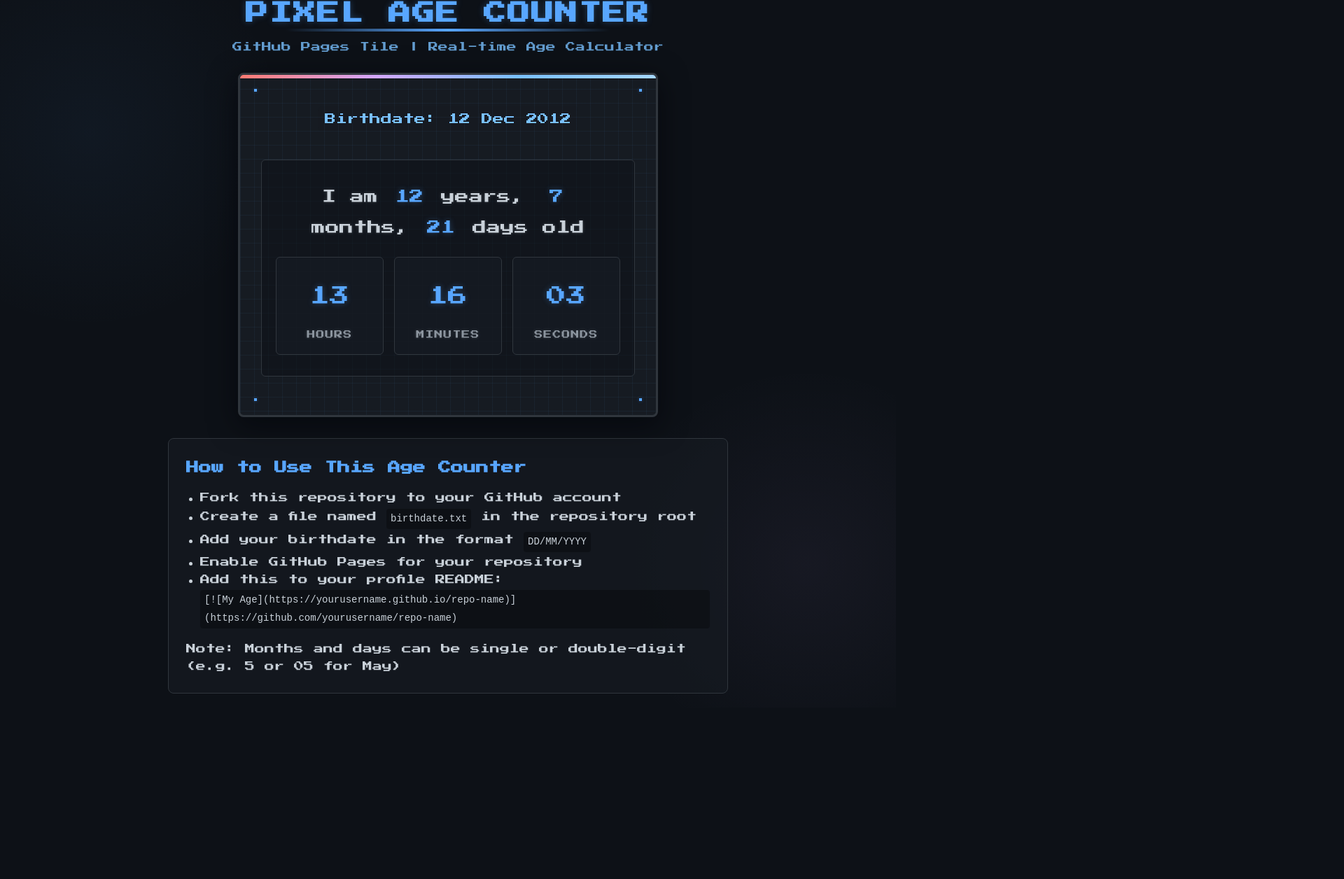
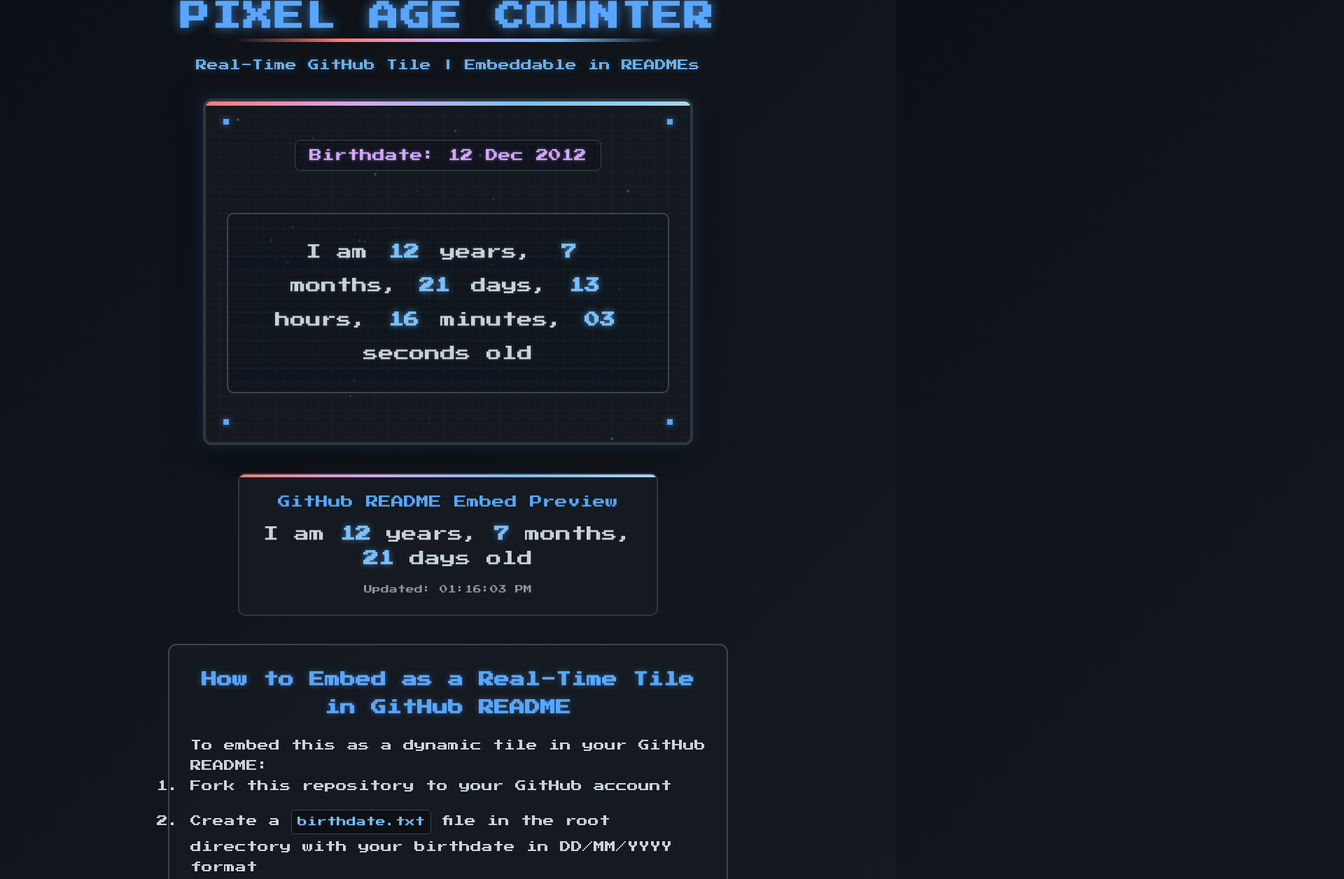
Before and after one commit to SameerAlSahab/Live-years-profile-tile, a plain HTML site: page index.html in a window 1280 px wide. Shown: the part 17-1273 px from the top of the page at 70% size, 1920 px wide, since content can reach past the window. Before the commit the page ends 1028 px from the top, so only its background shows below. Drawn offline with Linux system fonts and the light colour scheme.

Commit message:
merge Final changes

```diff
--- a/index.html
+++ b/index.html
@@ -3,19 +3,9 @@
 <head>
     <meta charset="UTF-8">
     <meta name="viewport" content="width=device-width, initial-scale=1.0">
-    <title>GitHub Pixel Age Counter</title>
+    <title>Lively Age Counter         @Sameer Al Sahab @2025</title>
     <link href="https://fonts.googleapis.com/css2?family=Press+Start+2P&display=swap" rel="stylesheet">
     <style>
-        :root {
-            --bg-color: #0d1117;
-            --card-bg: #161b22;
-            --text-color: #c9d1d9;
-            --highlight: #58a6ff;
-            --border-color: #30363d;
-            --pixel-size: 4px;
-            --glow-color: rgba(88, 166, 255, 0.3);
-        }
-
         * {
             margin: 0;
             padding: 0;
@@ -27,13 +17,11 @@
             justify-content: center;
             align-items: center;
             min-height: 100vh;
-            background-color: var(--bg-color);
+            background: linear-gradient(135deg, #0d1117, #161b22);
             font-family: 'Press Start 2P', system-ui, sans-serif;
-            color: var(--text-color);
+            color: #c9d1d9;
             padding: 20px;
-            background-image:
-                radial-gradient(circle at 10% 20%, rgba(88, 166, 255, 0.05) 0%, transparent 20%),
-                radial-gradient(circle at 90% 80%, rgba(210, 168, 255, 0.05) 0%, transparent 20%);
+            overflow-x: hidden;
         }
 
         .container {
@@ -43,16 +31,17 @@
         }
 
         .header {
-            margin-bottom: 30px;
+            margin-bottom: 40px;
             position: relative;
+            z-index: 10;
         }
 
         .title {
-            font-size: 32px;
-            color: var(--highlight);
-            text-shadow: 0 0 10px var(--glow-color);
+            font-size: 42px;
+            color: #58a6ff;
+            text-shadow: 0 0 15px rgba(88, 166, 255, 0.7);
             margin-bottom: 15px;
-            letter-spacing: 2px;
+            letter-spacing: 3px;
             position: relative;
             display: inline-block;
         }
@@ -60,30 +49,34 @@
         .title::after {
             content: "";
             position: absolute;
-            bottom: -10px;
+            bottom: -15px;
             left: 10%;
             width: 80%;
-            height: 4px;
-            background: linear-gradient(90deg, transparent, var(--highlight), transparent);
+            height: 5px;
+            background: linear-gradient(90deg, transparent, #ff7b72, #d2a8ff, #79c0ff, transparent);
         }
 
         .subtitle {
-            font-size: 14px;
-            opacity: 0.8;
-            margin-top: 10px;
+            font-size: 16px;
+            opacity: 0.9;
+            margin-top: 25px;
             color: #79c0ff;
+            text-shadow: 0 0 8px rgba(121, 192, 255, 0.4);
         }
 
         .age-tile {
-            background-color: var(--card-bg);
-            border: 3px solid var(--border-color);
-            border-radius: 8px;
-            box-shadow: 0 10px 40px rgba(1, 4, 9, 0.6);
-            padding: 30px;
-            margin: 0 auto 30px;
+            background: rgba(22, 27, 34, 0.85);
+            border: 4px solid #30363d;
+            border-radius: 12px;
+            box-shadow:
+                0 0 30px rgba(88, 166, 255, 0.2),
+                0 10px 50px rgba(1, 4, 9, 0.8);
+            padding: 40px 30px;
+            margin: 0 auto 40px;
             position: relative;
             overflow: hidden;
-            max-width: 600px;
+            max-width: 700px;
+            backdrop-filter: blur(5px);
         }
 
         .age-tile::before {
@@ -92,56 +85,63 @@
             top: 0;
             left: 0;
             width: 100%;
-            height: 5px;
+            height: 6px;
             background: linear-gradient(90deg, #ff7b72, #d2a8ff, #79c0ff, #a5d6ff);
             z-index: 10;
         }
 
+        .birthdate-display {
+            font-size: 18px;
+            color: #d2a8ff;
+            margin: 15px 0 30px;
+            padding: 12px 20px;
+            background: rgba(13, 17, 23, 0.4);
+            border-radius: 8px;
+            display: inline-block;
+            border: 1px solid #3c444e;
+            text-shadow: 0 0 5px rgba(210, 168, 255, 0.4);
+        }
+
         .age-display {
-            font-size: 20px;
+            font-size: 22px;
             line-height: 2.2;
-            padding: 30px 20px;
-            background: rgba(13, 17, 23, 0.5);
-            border: 1px solid var(--border-color);
-            border-radius: 6px;
-            margin: 25px 0;
+            padding: 30px;
+            background: rgba(13, 17, 23, 0.3);
+            border: 2px solid #3c444e;
+            border-radius: 10px;
+            margin: 30px 0;
             position: relative;
             text-shadow: 0 0 5px rgba(201, 209, 217, 0.2);
+            background-image:
+                linear-gradient(rgba(88, 166, 255, 0.05) 1px, transparent 1px),
+                linear-gradient(90deg, rgba(88, 166, 255, 0.05) 1px, transparent 1px);
+            background-size: 20px 20px;
         }
 
         .age-value {
-            color: var(--highlight);
+            color: #79c0ff;
             display: inline-block;
-            min-width: 50px;
+            min-width: 60px;
             text-align: center;
-            text-shadow: 0 0 8px var(--glow-color);
+            text-shadow: 0 0 10px rgba(121, 192, 255, 0.6);
             position: relative;
             z-index: 2;
-        }
-
-        .birthdate-display {
-            font-size: 16px;
-            color: #79c0ff;
-            margin: 15px 0;
-            padding: 10px;
-            background: rgba(22, 27, 34, 0.7);
-            border-radius: 6px;
-            display: inline-block;
+            font-weight: bold;
         }
 
         .pixel-decoration {
             position: absolute;
-            width: var(--pixel-size);
-            height: var(--pixel-size);
-            background-color: var(--highlight);
-            box-shadow: 0 0 5px var(--glow-color);
+            width: 8px;
+            height: 8px;
+            background-color: #58a6ff;
+            box-shadow: 0 0 10px rgba(88, 166, 255, 0.7);
             z-index: 1;
         }
 
-        .pixel-top-left { top: 20px; left: 20px; }
-        .pixel-top-right { top: 20px; right: 20px; }
-        .pixel-bottom-left { bottom: 20px; left: 20px; }
-        .pixel-bottom-right { bottom: 20px; right: 20px; }
+        .pixel-top-left { top: 25px; left: 25px; }
+        .pixel-top-right { top: 25px; right: 25px; }
+        .pixel-bottom-left { bottom: 25px; left: 25px; }
+        .pixel-bottom-right { bottom: 25px; right: 25px; }
 
         .loading {
             animation: blink 1.5s infinite;
@@ -149,42 +149,53 @@
 
         .error {
             color: #ff7b72;
-            background: rgba(255, 123, 114, 0.1);
-            padding: 20px;
-            border-radius: 8px;
+            background: rgba(255, 123, 114, 0.15);
+            padding: 25px;
+            border-radius: 10px;
             margin: 30px 0;
-            font-size: 16px;
-            line-height: 1.6;
+            font-size: 18px;
+            line-height: 1.8;
+            border: 1px solid rgba(255, 123, 114, 0.3);
         }
 
         .instructions {
-            background: rgba(22, 27, 34, 0.7);
-            border: 1px solid var(--border-color);
-            border-radius: 8px;
-            padding: 25px;
-            margin-top: 30px;
-            font-size: 14px;
+            background: rgba(22, 27, 34, 0.8);
+            border: 2px solid #3c444e;
+            border-radius: 12px;
+            padding: 30px;
+            margin-top: 40px;
+            font-size: 16px;
             text-align: left;
             line-height: 1.8;
         }
 
         .instructions h3 {
-            color: var(--highlight);
-            margin-bottom: 15px;
-            font-size: 18px;
+            color: #58a6ff;
+            margin-bottom: 20px;
+            font-size: 22px;
+            text-align: center;
+            text-shadow: 0 0 8px rgba(88, 166, 255, 0.4);
         }
 
         .instructions code {
-            background: rgba(0, 0, 0, 0.3);
-            padding: 2px 6px;
-            border-radius: 4px;
+            background: rgba(0, 0, 0, 0.4);
+            padding: 4px 8px;
+            border-radius: 6px;
             display: inline-block;
-            margin: 2px 0;
+            margin: 4px 0;
+            font-family: 'Press Start 2P', monospace;
+            font-size: 14px;
+            color: #79c0ff;
+            border: 1px solid #3c444e;
         }
 
         .instructions ul {
-            padding-left: 20px;
-            margin: 15px 0;
+            padding-left: 30px;
+            margin: 20px 0;
+        }
+
+        .instructions li {
+            margin-bottom: 15px;
         }
 
         .pixel-grid {
@@ -200,32 +211,24 @@
             z-index: 0;
         }
 
-        .counter-grid {
-            display: grid;
-            grid-template-columns: repeat(3, 1fr);
-            gap: 15px;
-            margin-top: 20px;
+        .particles {
+            position: absolute;
+            top: 0;
+            left: 0;
+            width: 100%;
+            height: 100%;
+            pointer-events: none;
+            z-index: 0;
         }
 
-        .counter-cell {
-            background: rgba(22, 27, 34, 0.8);
-            border: 1px solid var(--border-color);
-            border-radius: 6px;
-            padding: 15px;
-        }
-
-        .counter-value {
-            font-size: 28px;
-            color: var(--highlight);
-            margin: 10px 0;
-            text-shadow: 0 0 8px var(--glow-color);
-        }
-
-        .counter-label {
-            font-size: 12px;
-            color: #8b949e;
-            text-transform: uppercase;
-            letter-spacing: 1px;
+        .particle {
+            position: absolute;
+            width: 3px;
+            height: 3px;
+            background: #79c0ff;
+            border-radius: 50%;
+            animation: float 10s infinite linear;
+            opacity: 0.3;
         }
 
         @keyframes blink {
@@ -234,42 +237,101 @@
             100% { opacity: 0.3; }
         }
 
+        @keyframes float {
+            0% { transform: translateY(0) translateX(0); opacity: 0; }
+            10% { opacity: 0.3; }
+            90% { opacity: 0.3; }
+            100% { transform: translateY(-100vh) translateX(20px); opacity: 0; }
+        }
+
+        .github-tile {
+            background: rgba(22, 27, 34, 0.9);
+            border: 2px solid #30363d;
+            border-radius: 10px;
+            padding: 30px;
+            margin: 30px auto;
+            max-width: 600px;
+            position: relative;
+            overflow: hidden;
+        }
+
+        .github-tile::before {
+            content: "";
+            position: absolute;
+            top: 0;
+            left: 0;
+            width: 100%;
+            height: 4px;
+            background: linear-gradient(90deg, #ff7b72, #d2a8ff, #79c0ff, #a5d6ff);
+            z-index: 10;
+        }
+
+        .tile-title {
+            font-size: 18px;
+            color: #58a6ff;
+            margin-bottom: 20px;
+            text-align: center;
+        }
+
+        .tile-content {
+            font-size: 22px;
+            color: #c9d1d9;
+            line-height: 1.6;
+        }
+
+        .tile-age {
+            color: #79c0ff;
+            font-weight: bold;
+            text-shadow: 0 0 8px rgba(121, 192, 255, 0.5);
+        }
+
+        .tile-footer {
+            font-size: 12px;
+            color: #8b949e;
+            margin-top: 20px;
+            text-align: center;
+        }
+
         @media (max-width: 768px) {
             .title {
-                font-size: 24px;
+                font-size: 32px;
             }
 
             .age-tile {
-                padding: 20px;
+                padding: 30px 20px;
             }
 
             .age-display {
-                font-size: 16px;
+                font-size: 18px;
                 line-height: 2;
                 padding: 20px 15px;
             }
 
-            .counter-grid {
-                grid-template-columns: repeat(2, 1fr);
+            .instructions {
+                padding: 25px 20px;
             }
         }
 
         @media (max-width: 480px) {
             .title {
-                font-size: 20px;
+                font-size: 24px;
             }
 
             .age-display {
-                font-size: 14px;
+                font-size: 16px;
                 line-height: 1.8;
             }
 
-            .counter-grid {
-                grid-template-columns: 1fr;
+            .age-value {
+                min-width: 40px;
             }
 
-            .counter-value {
-                font-size: 24px;
+            .instructions {
+                font-size: 14px;
+            }
+
+            .instructions code {
+                font-size: 12px;
             }
         }
     </style>
@@ -278,7 +340,7 @@
     <div class="container">
         <div class="header">
             <h1 class="title">PIXEL AGE COUNTER</h1>
-            <div class="subtitle">GitHub Pages Tile | Real-time Age Calculator</div>
+            <div class="subtitle">Real-Time GitHub Tile | Embeddable in READMEs</div>
         </div>
 
         <div class="age-tile">
@@ -287,6 +349,7 @@
             <div class="pixel-decoration pixel-bottom-left"></div>
             <div class="pixel-decoration pixel-bottom-right"></div>
             <div class="pixel-grid"></div>
+            <div class="particles" id="particles"></div>
 
             <div class="birthdate-display" id="birthdateDisplay">
                 Loading birthdate from file...
@@ -296,38 +359,53 @@
                 <div id="ageOutput">
                     I am <span class="age-value loading">--</span> years,
                     <span class="age-value loading">--</span> months,
-                    <span class="age-value loading">--</span> days old
-                </div>
-
-                <div class="counter-grid">
-                    <div class="counter-cell">
-                        <div class="counter-value" id="hours">--</div>
-                        <div class="counter-label">Hours</div>
-                    </div>
-                    <div class="counter-cell">
-                        <div class="counter-value" id="minutes">--</div>
-                        <div class="counter-label">Minutes</div>
-                    </div>
-                    <div class="counter-cell">
-                        <div class="counter-value" id="seconds">--</div>
-                        <div class="counter-label">Seconds</div>
-                    </div>
+                    <span class="age-value loading">--</span> days,
+                    <span class="age-value loading">--</span> hours,
+                    <span class="age-value loading">--</span> minutes,
+                    <span class="age-value loading">--</span> seconds old
                 </div>
             </div>
         </div>
 
+        <div class="github-tile">
+            <div class="tile-title">GitHub README Embed Preview</div>
+            <div class="tile-content">
+                I am <span class="tile-age" id="tileYears">--</span> years,
+                <span class="tile-age" id="tileMonths">--</span> months,
+                <span class="tile-age" id="tileDays">--</span> days old
+            </div>
+            <div class="tile-footer">Updated: <span id="updateTime">Just now</span></div>
+        </div>
+
         <div class="instructions">
-            <h3>How to Use This Age Counter</h3>
-            <ul>
+            <h3>How to Embed as a Real-Time Tile in GitHub README</h3>
+
+            <p>To embed this as a dynamic tile in your GitHub README:</p>
+
+            <ol>
                 <li>Fork this repository to your GitHub account</li>
-                <li>Create a file named <code>birthdate.txt</code> in the repository root</li>
-                <li>Add your birthdate in the format <code>DD/MM/YYYY</code></li>
+                <li>Create a <code>birthdate.txt</code> file in the root directory with your birthdate in DD/MM/YYYY format</li>
                 <li>Enable GitHub Pages for your repository</li>
-                <li>Add this to your profile README:<br>
-                    <code>[![My Age](https://yourusername.github.io/repo-name)](https://github.com/yourusername/repo-name)</code>
-                </li>
-            </ul>
-            <p>Note: Months and days can be single or double-digit (e.g. 5 or 05 for May)</p>
+                <li>Add this to your README.md file:</li>
+            </ol>
+
+            <pre><code>[![My Age](https://yourusername.github.io/repo-name/index.html)](https://github.com/yourusername/repo-name)</code></pre>
+
+            <p>For a real-time updating tile that works like GitHub stats cards:</p>
+
+            <pre><code>&lt;a href="https://github.com/yourusername"&gt;
+  &lt;img src="https://yourusername.github.io/repo-name/index.html" alt="My Age" width="600" height="200" /&gt;
+&lt;/a&gt;</code></pre>
+
+            <p>Note: GitHub READMEs don't support JavaScript in iframes, but you can use server-side rendering or:</p>
+
+            <h4>Alternative: Use Shields.io Dynamic Badge</h4>
+
+            <p>Create a custom badge with Shields.io:</p>
+
+            <pre><code>![Age](https://img.shields.io/badge/dynamic/json?url=https://yourusername.github.io/repo-name/age.json&label=Age&query=age_text&color=blueviolet&style=for-the-badge)</code></pre>
+
+            <p>You'll need to create an <code>age.json</code> file that updates with your current age.</p>
         </div>
     </div>
 
@@ -335,10 +413,29 @@
         document.addEventListener('DOMContentLoaded', function() {
             const birthdateDisplay = document.getElementById('birthdateDisplay');
             const ageOutput = document.getElementById('ageOutput');
-            const hoursEl = document.getElementById('hours');
-            const minutesEl = document.getElementById('minutes');
-            const secondsEl = document.getElementById('seconds');
             const ageValues = document.querySelectorAll('.age-value');
+            const particlesContainer = document.getElementById('particles');
+            const tileYears = document.getElementById('tileYears');
+            const tileMonths = document.getElementById('tileMonths');
+            const tileDays = document.getElementById('tileDays');
+            const updateTime = document.getElementById('updateTime');
+
+            // Create floating particles
+            function createParticles() {
+                const particleCount = 30;
+                for (let i = 0; i < particleCount; i++) {
+                    const particle = document.createElement('div');
+                    particle.classList.add('particle');
+                    particle.style.left = `${Math.random() * 100}%`;
+                    particle.style.top = `${Math.random() * 100}%`;
+                    particle.style.animationDelay = `${Math.random() * 10}s`;
+                    particle.style.width = `${Math.random() * 3 + 1}px`;
+                    particle.style.height = particle.style.width;
+                    particlesContainer.appendChild(particle);
+                }
+            }
+
+            createParticles();
 
             // Fetch birthdate from text file
             async function fetchBirthdate() {
@@ -396,6 +493,9 @@
                 let years = now.getFullYear() - birthdate.getFullYear();
                 let months = now.getMonth() - birthdate.getMonth();
                 let days = now.getDate() - birthdate.getDate();
+                let hours = now.getHours();
+                let minutes = now.getMinutes();
+                let seconds = now.getSeconds();
 
                 // Adjust for negative days
                 if (days < 0) {
@@ -411,14 +511,7 @@
                     months += 12;
                 }
 
-                return {
-                    years,
-                    months,
-                    days,
-                    hours: now.getHours(),
-                    minutes: now.getMinutes(),
-                    seconds: now.getSeconds()
-                };
+                return { years, months, days, hours, minutes, seconds };
             }
 
             function updateAgeDisplay(birthdate) {
@@ -426,14 +519,26 @@
 
                 const age = calculateAge(birthdate);
 
-                if (age && ageValues.length >= 3) {
+                if (age && ageValues.length === 6) {
                     ageValues[0].textContent = age.years;
                     ageValues[1].textContent = age.months;
                     ageValues[2].textContent = age.days;
+                    ageValues[3].textContent = age.hours.toString().padStart(2, '0');
+                    ageValues[4].textContent = age.minutes.toString().padStart(2, '0');
+                    ageValues[5].textContent = age.seconds.toString().padStart(2, '0');
 
-                    hoursEl.textContent = age.hours.toString().padStart(2, '0');
-                    minutesEl.textContent = age.minutes.toString().padStart(2, '0');
-                    secondsEl.textContent = age.seconds.toString().padStart(2, '0');
+                    // Update GitHub tile preview
+                    tileYears.textContent = age.years;
+                    tileMonths.textContent = age.months;
+                    tileDays.textContent = age.days;
+
+                    // Update time
+                    const now = new Date();
+                    updateTime.textContent = now.toLocaleTimeString('en-US', {
+                        hour: '2-digit',
+                        minute: '2-digit',
+                        second: '2-digit'
+                    });
 
                     // Remove loading animation
                     ageValues.forEach(el => el.classList.remove('loading'));
```
